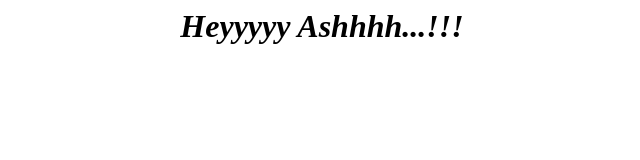
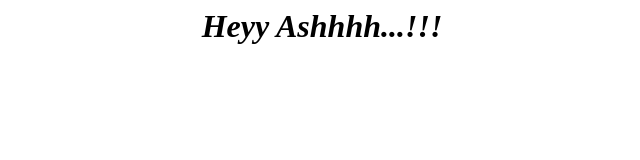
Before and after one commit to Aishwarya9103/try1, a plain HTML site: page index.html in a window 1280 px wide. Shown: the whole page, without its empty margins (318-958 px from the left). Drawn offline with Linux system fonts and the light colour scheme.

Commit message:
final commit

```diff
--- a/index.html
+++ b/index.html
@@ -1 +1 @@
-<h1><i><center>Heyyyyy Ashhhh...!!!</center></i></h1>
+<h1><i><center>Heyy Ashhhh...!!!</center></i></h1>
```
